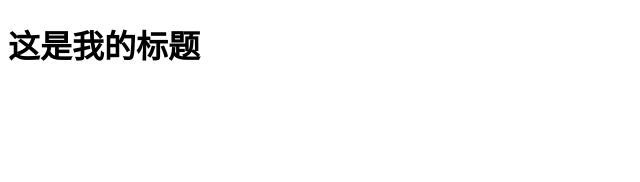
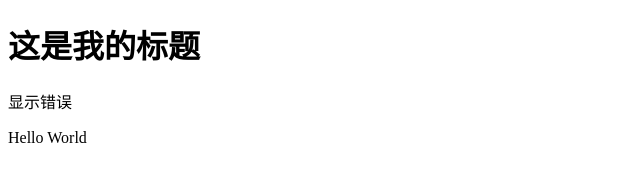
Before and after one commit to Jerryliang0/hello-world, a plain HTML site: page index.html in a window 1280 px wide. Shown: the whole page, without its empty margins (0-640 px from the left). Drawn offline with Linux system fonts and the light colour scheme.

Commit message:
添加内容

```diff
--- a/index.html
+++ b/index.html
@@ -9,8 +9,12 @@
 
 <body>
     <h1>这是我的标题</h1>
+    <p id="demo"></p>
     <script>
         console.log("调试测试")
+        let x = "显示错误"
+        document.querySelector("#demo").innerHTML = x;
+        document.write("Hello World")
     </script>
 </body>
 
```
